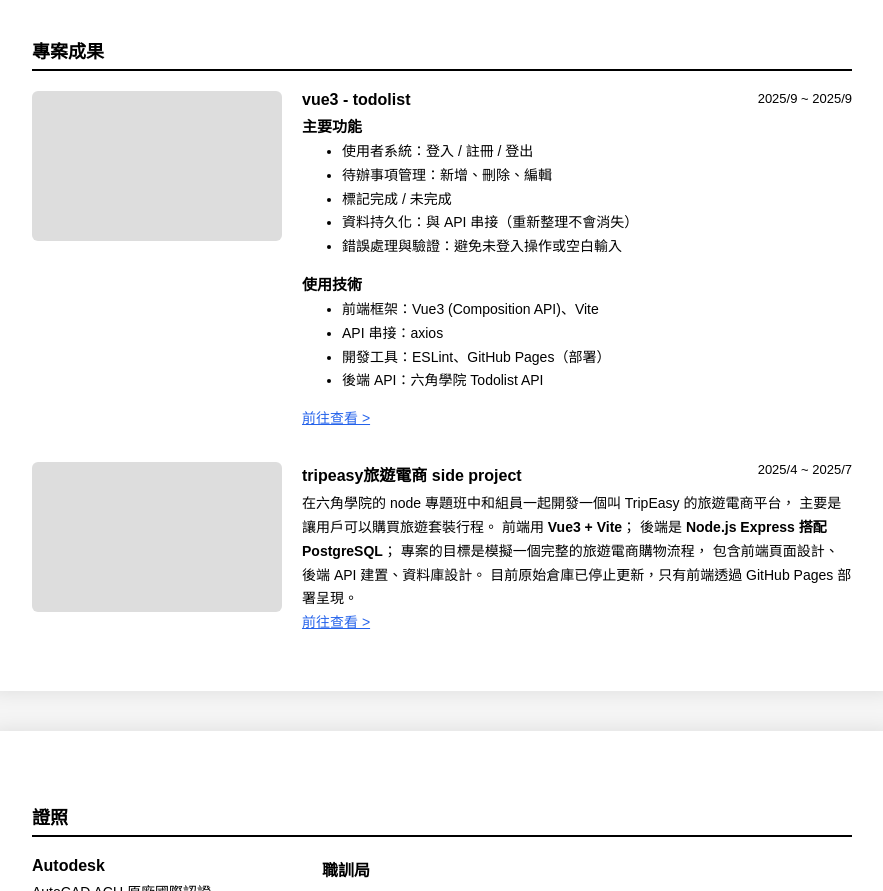
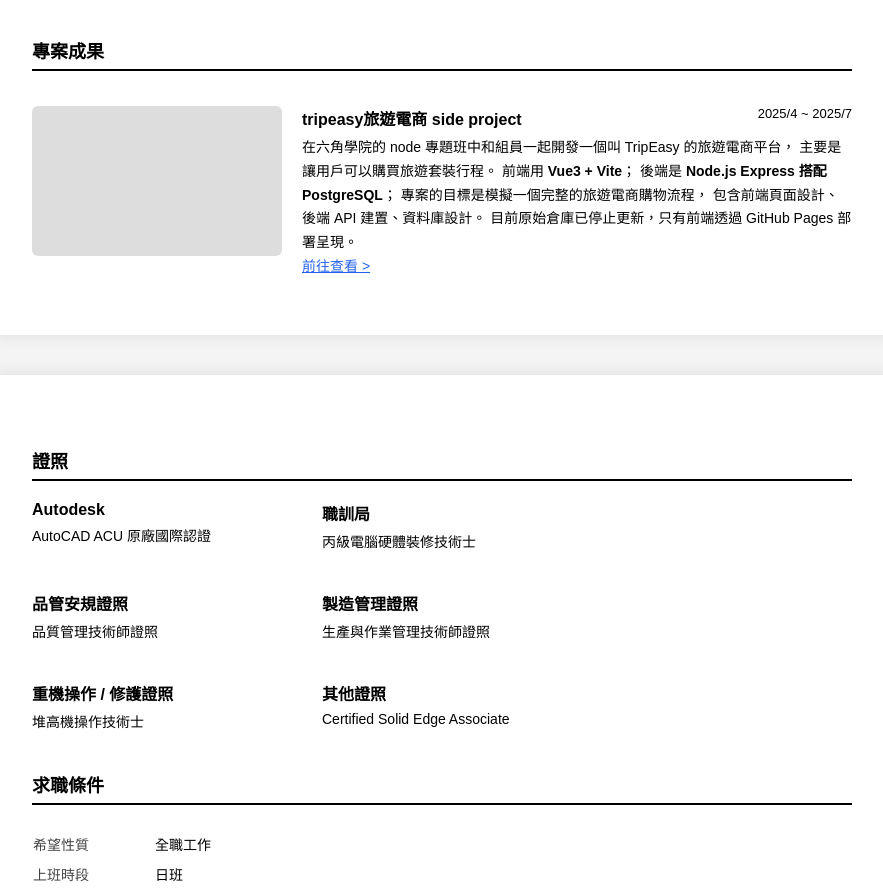
Before and after one commit to sumaoxiong/resume, a plain HTML site: page 104-resume-review/index.html in a window 1280 px wide. Shown: the part 1885-2776 px from the top of the page, without its empty margins (198-1081 px from the left). Drawn offline with Linux system fonts and the light colour scheme.

Commit message:
修改去除多餘專案

```diff
--- a/104-resume-review/index.html
+++ b/104-resume-review/index.html
@@ -365,51 +365,12 @@
             <div class="section-title" style="margin-top:40px;">專案成果</div>
 
 
-            <!-- 專案 1：todolist -->
-            <div style="display:flex; gap:20px;">
 
-                <div>
-                    <div style="
-                width:250px;
-                height:150px;
-                background:#ddd;
-                border-radius:6px;">
-                    </div>
-                </div>
-
-                <div style="flex:1;">
-                    <div style="display:flex; justify-content:space-between;">
-                        <div style="font-size:16px; font-weight:700;">vue3 - todolist</div>
-                        <div style="font-size:13px;">2025/9 ~ 2025/9</div>
-                    </div>
-
-                    <div style="font-size:15px; margin-top:6px; font-weight:700;">主要功能</div>
-
-                    <ul style="font-size:14px; margin-top:4px; line-height:1.7;">
-                        <li>使用者系統：登入 / 註冊 / 登出</li>
-                        <li>待辦事項管理：新增、刪除、編輯</li>
-                        <li>標記完成 / 未完成</li>
-                        <li>資料持久化：與 API 串接（重新整理不會消失）</li>
-                        <li>錯誤處理與驗證：避免未登入操作或空白輸入</li>
-                    </ul>
-
-                    <div style="margin-top:10px; font-weight:700; font-size:15px;">使用技術</div>
-                    <ul style="font-size:14px; margin-top:4px; line-height:1.7;">
-                        <li>前端框架：Vue3 (Composition API)、Vite</li>
-                        <li>API 串接：axios</li>
-                        <li>開發工具：ESLint、GitHub Pages（部署）</li>
-                        <li>後端 API：六角學院 Todolist API</li>
-                    </ul>
-
-                    <a href="https://github.com/sumaoxiong/vue3-Todolist-API"
-                        style="font-size:14px; color:#2563eb;">前往查看 ></a>
-                </div>
-
-            </div>
+            <!-- NOTE: 刪除todolist專案 -->
 
 
 
-            <!-- 專案 2：TripEasy -->
+            <!-- 專案 1：TripEasy -->
             <div style="display:flex; gap:20px; margin-top:35px;">
 
                 <div>
```
